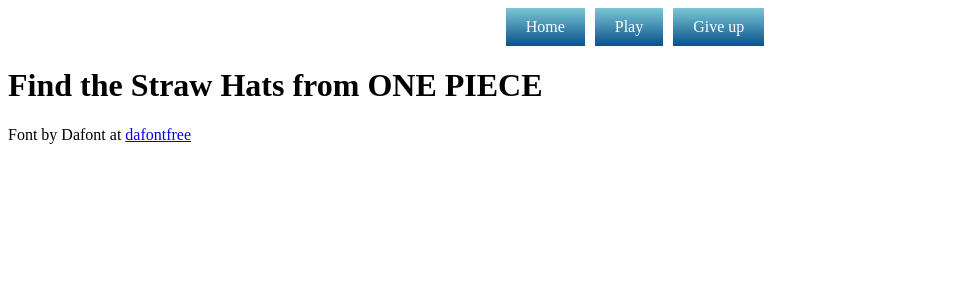
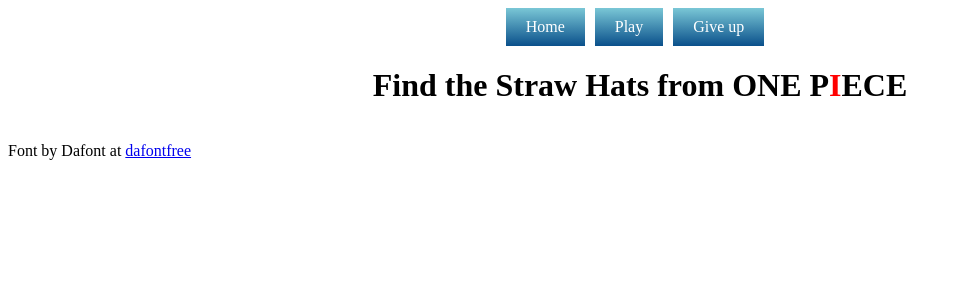
Before and after one commit to GabeEss/WhereWaldo, a React (Create React App) app in the folder wheres-waldo/: page / in a window 1280 px wide. Shown: the top 300 px of the page, without its empty margins (0-961 px from the left). Built offline with nearby package versions, Linux system fonts and the light colour scheme.

Commit message:
Added some header styling.

```diff
--- a/wheres-waldo/src/components/Header.js
+++ b/wheres-waldo/src/components/Header.js
@@ -27,8 +27,8 @@
                 <button className="header-button" onClick={handleGiveUp}>Give up</button>
             </div>
             {!isGiveUpPage && (
-                <div className="Description">
-                    <h1>Find the Straw Hats from ONE PIECE</h1>
+                <div className="description">
+                    <h1>Find the Straw Hats from ONE P<span style={{ color: 'red' }}>I</span>ECE</h1>
                 </div>
             )}
         </div>
--- a/wheres-waldo/src/css/App.css
+++ b/wheres-waldo/src/css/App.css
@@ -25,5 +25,10 @@
   }
 
   .header-button:hover {
-    background-color: #45a049;
+    background: red;
   }
+
+  .description {
+    display: flex;
+    justify-content: center;
+  }
```
